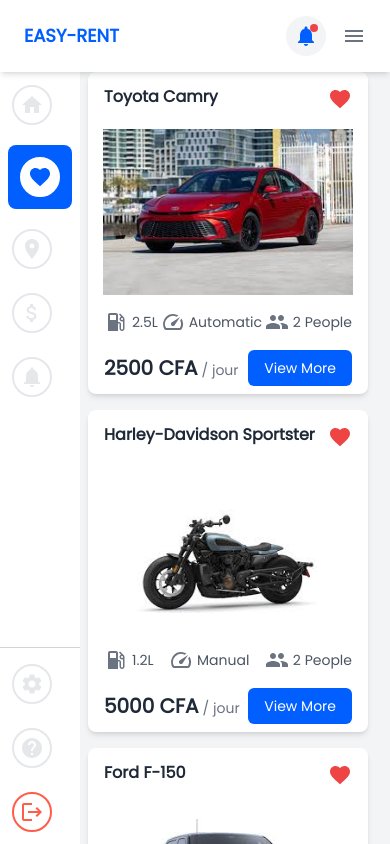
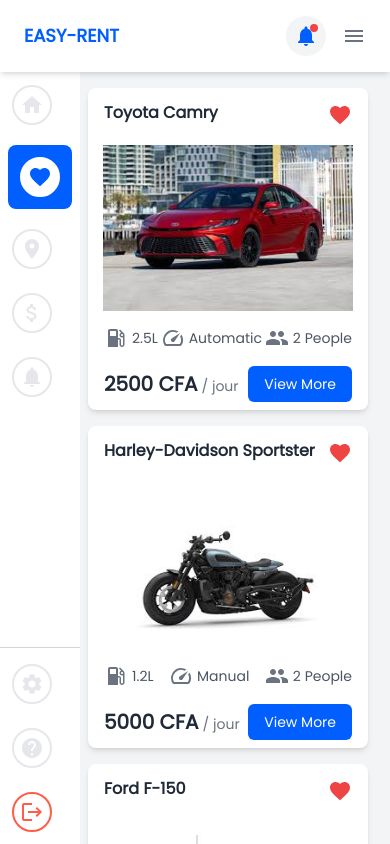
Before and after one commit to AdministrationReseau/easy-rental, a Next.js app: page /profile/favorites in a window 390 px wide. Shown: the top 844 px of the page. Built offline with nearby package versions, Linux system fonts and the light colour scheme; what @mui/material-nextjs would draw is missing.

Commit message:
responsive and lock scroll on profile

```diff
--- a/src/app/(customer)/profile/favorites/page.tsx
+++ b/src/app/(customer)/profile/favorites/page.tsx
@@ -31,7 +31,7 @@
 
     return (
         <div>
-            <main className="flex flex-row m-2">
+            <main className="flex flex-row m-2 mt-6">
                 <div>
                     {/* Display CarDetail if a vehicle is selected */}
                     {selectedVehicle && (
--- a/src/app/(customer)/profile/layout.tsx
+++ b/src/app/(customer)/profile/layout.tsx
@@ -13,7 +13,7 @@
                     <ProfileSidebar/>
                 </div>
 
-                <div className="flex flex-col bg-gray-100 flex-grow mt-16 w-6/7">
+                <div className="flex flex-col bg-gray-100 flex-grow mt-16 w-6/7 overflow-y-auto">
                     {children}
                 </div>
 
--- a/src/components/organisation/DriverCard.tsx
+++ b/src/components/organisation/DriverCard.tsx
@@ -20,7 +20,7 @@
 }) => {
 
   return (
-    <div className="bg-white text-secondary-text rounded-lg overflow-hidden w-[280px]">
+    <div className="bg-white text-secondary-text rounded-lg overflow-hidden w-full m-w-[280px]">
       {/* Header - Brand, Model, Like Button */}
       <div className="flex justify-between items-center p-4 h-[50px]">
           <h2 className="text-md font-semibold text-gray-800">
@@ -37,14 +37,14 @@
       </div>
 
       {/* Image Section */}
-      <div className="flex items-center justify-center h-[180px]">
+      <div className="flex items-center justify-center h-[300px] md:h-[200px]">
           {profile_picture && (
               <Image
                   src={profile_picture}
                   alt={`${first_name} ${last_name}`}
                   width={250}
                   height={120}
-                  className="object-contain"
+                  className="object-cover w-auto h-[300px] md:w-full md:h-[200px]"
               />
           )}
       </div>
```
